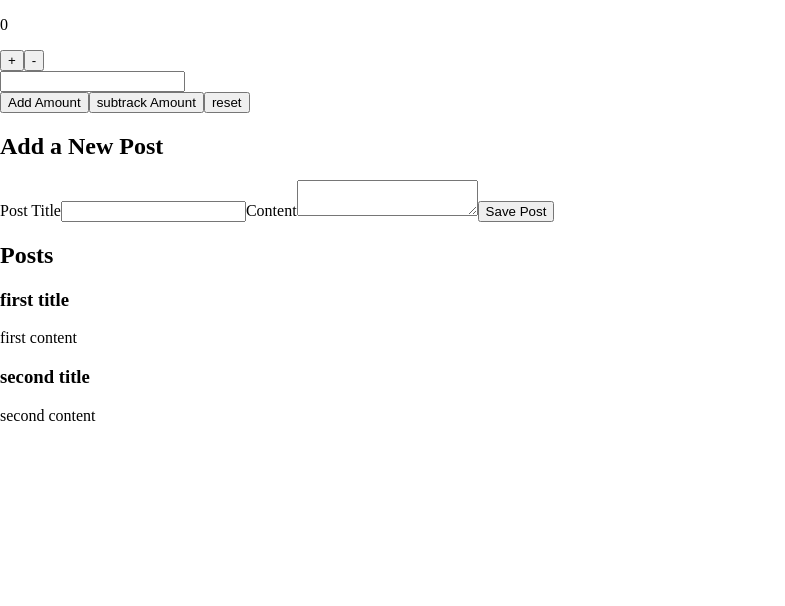
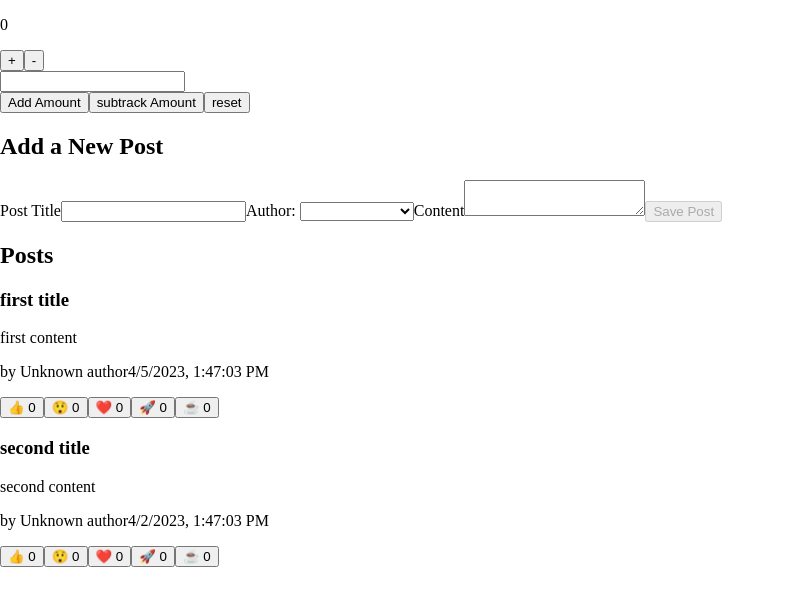
Before and after one commit to CodeDunkey/reactReduxTypescriptTutorial, a React (Create React App) app in the folder reactreduxtypescript/: page / in a window 1280 px wide. Shown: the top 606 px of the page, without its empty margins (0-785 px from the left). Built offline with nearby package versions, Linux system fonts and the light colour scheme.

Commit message:
05.04.2024 15:48

```diff
--- a/reactreduxtypescript/src/app/features/Post/AddPostForm.tsx
+++ b/reactreduxtypescript/src/app/features/Post/AddPostForm.tsx
@@ -1,13 +1,16 @@
 import { useState, ChangeEvent } from "react"
-// import { useDispatch } from "react-redux"
-import { useAppDispatch } from "../../Hooks/hook"
-import { nanoid } from "@reduxjs/toolkit"
+
+import { useAppDispatch, useAppSelector } from "../../Hooks/hook"
+
 import { postAdded } from "./postSlice"
 
 
 export const AddPostForm = () => {
     const [title, setTitle] = useState<string>("")
     const [content, setContent] = useState<string>("")
+    const [userId, setUserId] = useState<string>("")
+
+    const users = useAppSelector((state) => state.users)
 
     const dispatch = useAppDispatch();
 
@@ -17,25 +20,45 @@ export const AddPostForm = () => {
     const onContentChange = (e: ChangeEvent<HTMLTextAreaElement>) => {
         setContent(e.target.value)
     }
+    const onAuthorChange = (e: ChangeEvent<HTMLSelectElement>) => {
+        setUserId(e.target.value)
+    }
 
     const onSavePostClicked = () => {
         if (title && content) {
             dispatch(
-                postAdded(title, content)
+                postAdded(title, content, userId)
             )
 
             setTitle("")
             setContent("")
         }
     }
+
+    const canSave = Boolean(title) && Boolean(content) && Boolean(userId)
+
+    const usersOptions = users.map((user) => {
+        return (
+            <option key={user.id} value={user.id}>
+                {user.name}
+            </option>
+        )
+    })
+
     return (
         <section>
             <h2>Add a New Post</h2>
             <label htmlFor="postTitle">Post Title</label>
             <input type="text" id="postTitle" name="postTitle" value={title} onChange={onTitleChange}></input>
+            <label htmlFor="postAuthor">Author: </label>
+            <select id="postAuthor" value={userId} onChange={onAuthorChange}>
+                <option value=""></option>
+                <option value="zxcv">zxcv</option>
+                {usersOptions}
+            </select>
             <label htmlFor="postContent">Content</label>
             <textarea id="postContent" name="postContent" value={content} onChange={onContentChange}></textarea>
-            <button type="button" onClick={onSavePostClicked}>Save Post</button>
+            <button type="button" onClick={onSavePostClicked} disabled={!canSave}>Save Post</button>
         </section>
     )
 }
--- /dev/null
+++ b/reactreduxtypescript/src/app/features/Post/PostAuthor.tsx
@@ -0,0 +1,10 @@
+import { useAppSelector } from "../../Hooks/hook"
+
+export const PostAuthor = ({userId}: {userId:string | undefined}) => {
+    const users = useAppSelector((state) => state.users)
+
+    const author = users.find(user => user.id === userId)
+    return (
+        <span>by {author ? author.name : "Unknown author"}</span>
+    )
+}
--- a/reactreduxtypescript/src/app/features/Post/PostsList.tsx
+++ b/reactreduxtypescript/src/app/features/Post/PostsList.tsx
@@ -3,17 +3,25 @@
 // import { selectAllPosts } from "./postSlice";
 // import { func } from "../../Types/Types";
 import { useAppSelector } from "../../Hooks/hook"
+import { PostAuthor } from "./PostAuthor";
+import { ReactionButton } from "./ReactionButton";
 
 export const PostsList = () => {
     // func();
     const posts = useAppSelector((state) => state.posts)
 
-    console.log('posts', posts);
-    const showPosts = posts.map((post) => {
+    const orderedPosts = posts.slice().sort((a, b) => b.date.localeCompare(a.date))
+
+    const showPosts = orderedPosts.map((post) => {
         return (
             <article key={post.id}>
                 <h3>{post.title}</h3>
                 <p>{post.content.substring(0, 100)}</p>
+                <p>
+                    <PostAuthor userId={post.userId} />
+                    {post.date}
+                </p>
+                <ReactionButton post={post}/>
             </article>
         )
     })
--- /dev/null
+++ b/reactreduxtypescript/src/app/features/Post/ReactionButton.tsx
@@ -0,0 +1,24 @@
+import { useAppDispatch } from "../../Hooks/hook"
+import { reactionAdded } from "./postSlice"
+import { initialStatePostValue, ReactionsValue } from "./postSlice"
+const reactionEmoji = {
+    thumbsUp: '👍',
+    wow: '😲',
+    heart: '❤️',
+    rocket: '🚀',
+    coffee: '☕',
+}
+
+export const ReactionButton = ({post}: {post: initialStatePostValue}) => {
+    const dispatch = useAppDispatch()
+    const reactionButtons = Object.entries(reactionEmoji).map(([name, emoji]) => {
+        return (
+            <button key={name} type="button" onClick={() => dispatch(reactionAdded({postId: post.id, reaction: name }))}>
+                {emoji} {post.reactions[name]}
+            </button>
+        )
+    })
+    return (
+        <div>{reactionButtons}</div>
+    )
+}
--- a/reactreduxtypescript/src/app/features/Post/postSlice.ts
+++ b/reactreduxtypescript/src/app/features/Post/postSlice.ts
@@ -1,13 +1,40 @@
 import { PayloadAction, createSlice, nanoid } from "@reduxjs/toolkit";
 
-export type initialStateValue = {
+export type ReactionsValue = {
+    thumbsUp: number,
+        wow: number,
+        heart: number,
+        rocket: number,
+        coffee: number,
+}
+
+export type initialStatePostValue = {
     id: string,
     title: string,
     content: string,
+    userId?: string,
+    date: string,
+    reactions: ReactionsValue,
 }
-const initialState: initialStateValue[] = [
-    { id: "1", title: "first title", content: "first content" },
-    { id: "2", title: "second title", content: "second content" },
+const initialState: initialStatePostValue[] = [
+    {
+        id: "1", title: "first title", content: "first content", date: "4/5/2023, 1:47:03 PM", reactions: {
+            thumbsUp: 0,
+            wow: 0,
+            heart: 0,
+            rocket: 0,
+            coffee: 0,
+        }
+    },
+    {
+        id: "2", title: "second title", content: "second content", date: "4/2/2023, 1:47:03 PM", reactions: {
+            thumbsUp: 0,
+            wow: 0,
+            heart: 0,
+            rocket: 0,
+            coffee: 0,
+        }
+    },
 ]
 
 const postsSlice = createSlice({
@@ -15,24 +42,40 @@ const postsSlice = createSlice({
     initialState,
     reducers: {
         postAdded: {
-            reducer(state, action: PayloadAction<initialStateValue>) {
+            reducer(state, action: PayloadAction<initialStatePostValue>) {
                 state.push(action.payload)
             },
-            prepare( title, content) {
+            prepare(title, content, userId) {
                 return {
                     payload: {
                         id: nanoid(),
                         title,
                         content,
+                        date: new Date().toLocaleString(),
+                        userId,
+                        reactions: {
+                            thumbsUp: 0,
+                            wow: 0,
+                            heart: 0,
+                            rocket: 0,
+                            coffee: 0,
+                        },
                     },
                 }
             },
+        },
+        reactionAdded(state, action) {
+            const { postId, reaction } = action.payload;
+            const existingPost: any = state.find(post => post.id === postId)
+            if(existingPost) {
+                existingPost.reactions[reaction]++
+            }
         },
     }
 })
 
 // export const selectAllPosts = (state: any) => state.posts;
 
-export const { postAdded } = postsSlice.actions;
+export const { postAdded, reactionAdded } = postsSlice.actions;
 
 export default postsSlice.reducer;
--- a/reactreduxtypescript/src/app/features/Users/usersSlice.ts
+++ b/reactreduxtypescript/src/app/features/Users/usersSlice.ts
@@ -1,19 +1,22 @@
 import { createSlice } from "@reduxjs/toolkit";
 
 export type User = {
-
+    id: string,
+    name: string,
 }
 
+const initialState: User[] = [
+    { id: "0", name: "Dude Lebowski" },
+    { id: "1", name: "Neil Young" },
+    { id: "2", name: "Dave Grey" },
+]
 
-
-// const usersSlice = createSlice({
-//     name: "users",
-//     initialState,
-//     reducers: {
-
-//     }
-// })
-
-export const name = () => {
+const usersSlice = createSlice({
+    name: "users",
+    initialState,
+    reducers: {
 
     }
+})
+
+export default usersSlice.reducer;
--- a/reactreduxtypescript/src/app/store/Store.ts
+++ b/reactreduxtypescript/src/app/store/Store.ts
@@ -1,18 +1,23 @@
 import { configureStore } from "@reduxjs/toolkit";
 import counterReducer from '../features/counter/counterSlice';
 import postsReducer from '../features/Post/postSlice'
+import usersReducer from "../features/Users/usersSlice";
 
 // only one store is recommented, multiple is possible
 export const store = configureStore({
     //
     reducer: {
         counter: counterReducer,
-        posts: postsReducer
+        posts: postsReducer,
+        users: usersReducer,
     }
 })
 
 
 // from redux tutorial with hooks *
+// understand how this works   *_*
 export type AppDispatch = typeof store.dispatch;
+
+// understand how this works   *_*
 export type RootState = ReturnType<typeof store.getState>;
 // *
```
